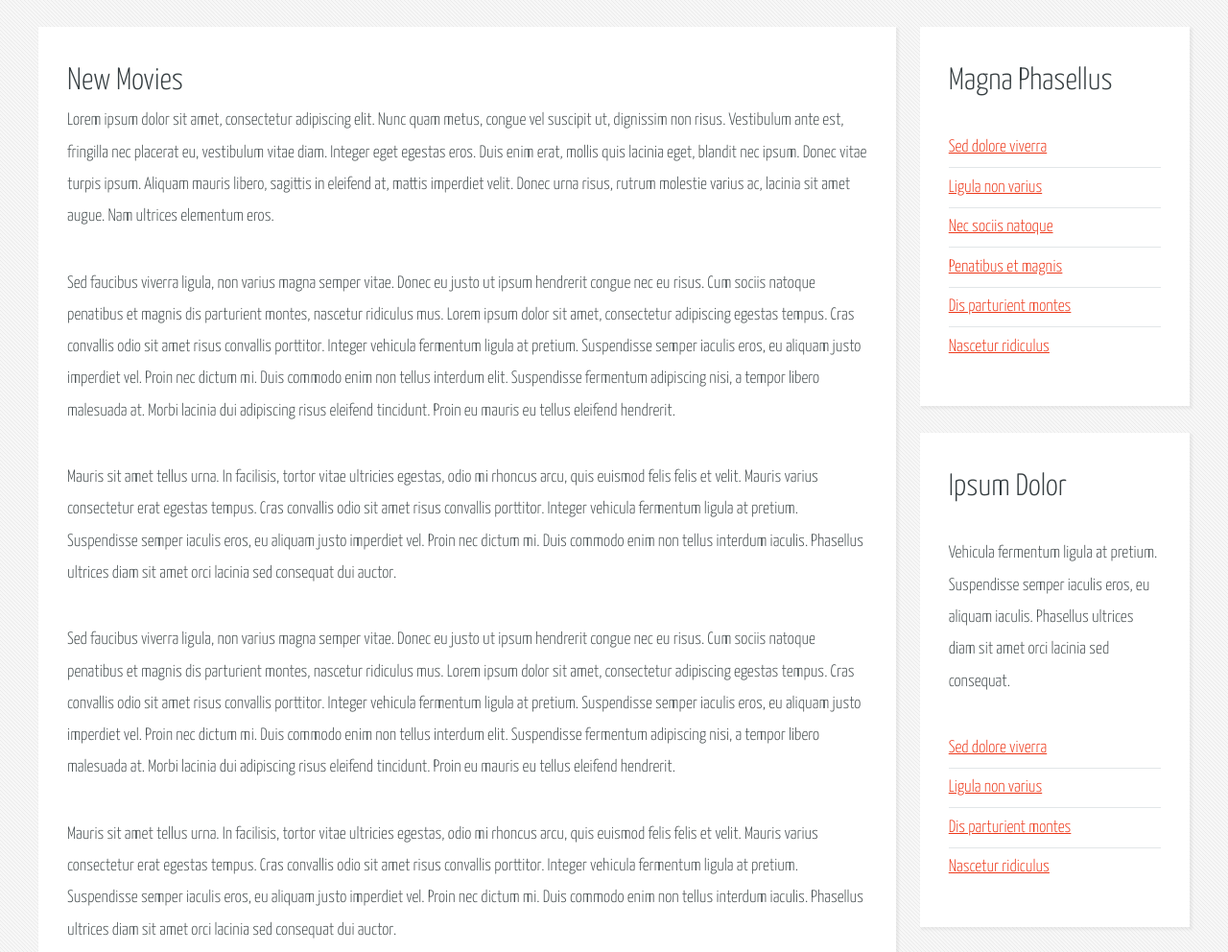
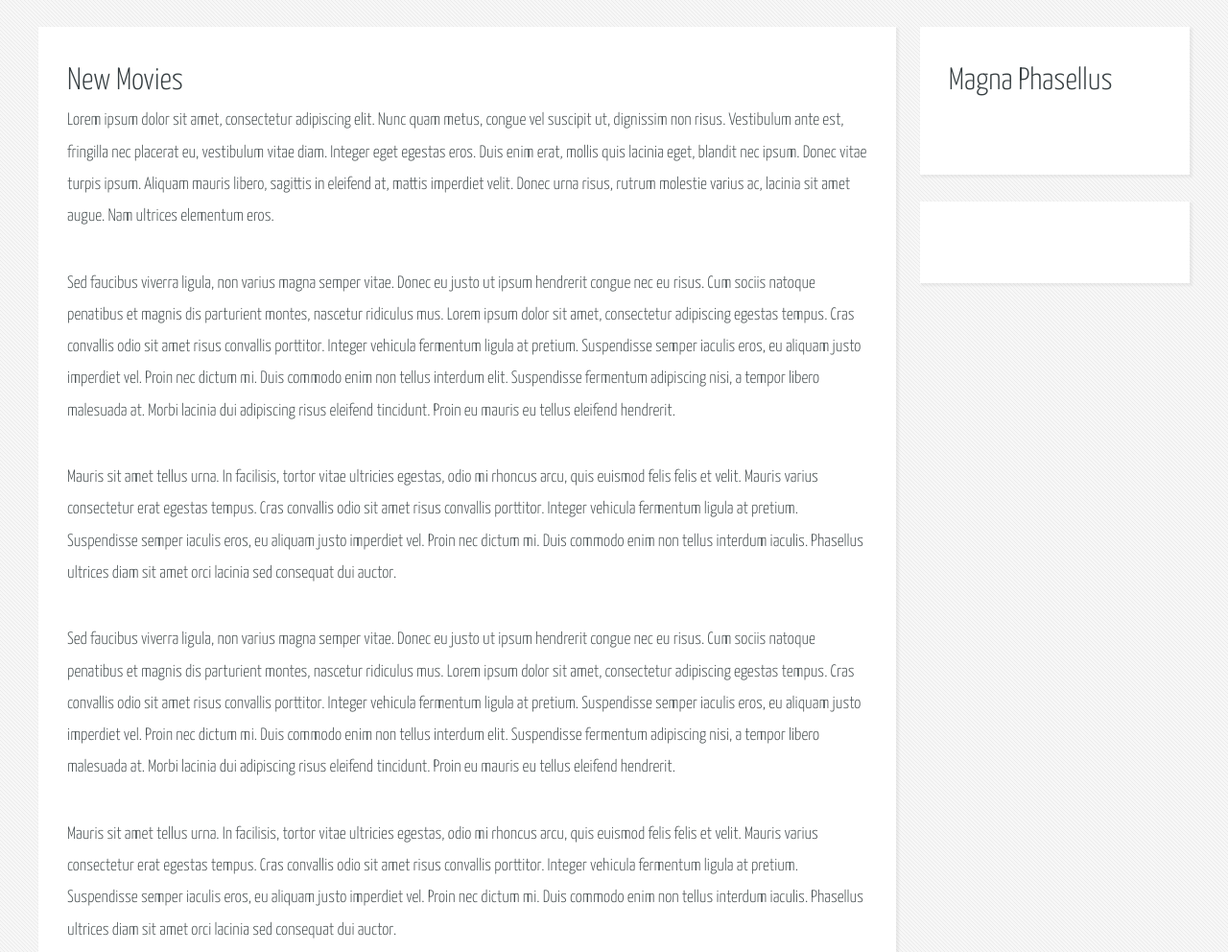
Before and after one commit to Harsh13976/Harsh13976.github.io, a plain HTML site: page twocolumn1.html in a window 1280 px wide. Shown: the part 148-1140 px from the top of the page at 96% size. Drawn offline with Linux system fonts and the light colour scheme.

Commit message:
UPDATE 2

```diff
--- a/twocolumn1.html
+++ b/twocolumn1.html
@@ -108,27 +108,13 @@
 												<h2>Magna Phasellus</h2>
 											</header>
 											<ul class="link-list">
-												<li><a href="#">Sed dolore viverra</a></li>
-												<li><a href="#">Ligula non varius</a></li>
-												<li><a href="#">Nec sociis natoque</a></li>
-												<li><a href="#">Penatibus et magnis</a></li>
-												<li><a href="#">Dis parturient montes</a></li>
-												<li><a href="#">Nascetur ridiculus</a></li>
+
 											</ul>
 										</section>
 										<section>
 											<header>
-												<h2>Ipsum Dolor</h2>
-											</header>
-											<p>
-												Vehicula fermentum ligula at pretium. Suspendisse semper iaculis eros, eu aliquam
-												iaculis. Phasellus ultrices diam sit amet orci lacinia sed consequat.
-											</p>
-											<ul class="link-list">
-												<li><a href="#">Sed dolore viverra</a></li>
-												<li><a href="#">Ligula non varius</a></li>
-												<li><a href="#">Dis parturient montes</a></li>
-												<li><a href="#">Nascetur ridiculus</a></li>
+
+
 											</ul>
 										</section>
 
```
Also changed, not shown: index.html (+10 -7 lines), twocolumn2.html (+7 -7 lines), twocolumn3.html (+2 -2 lines).
